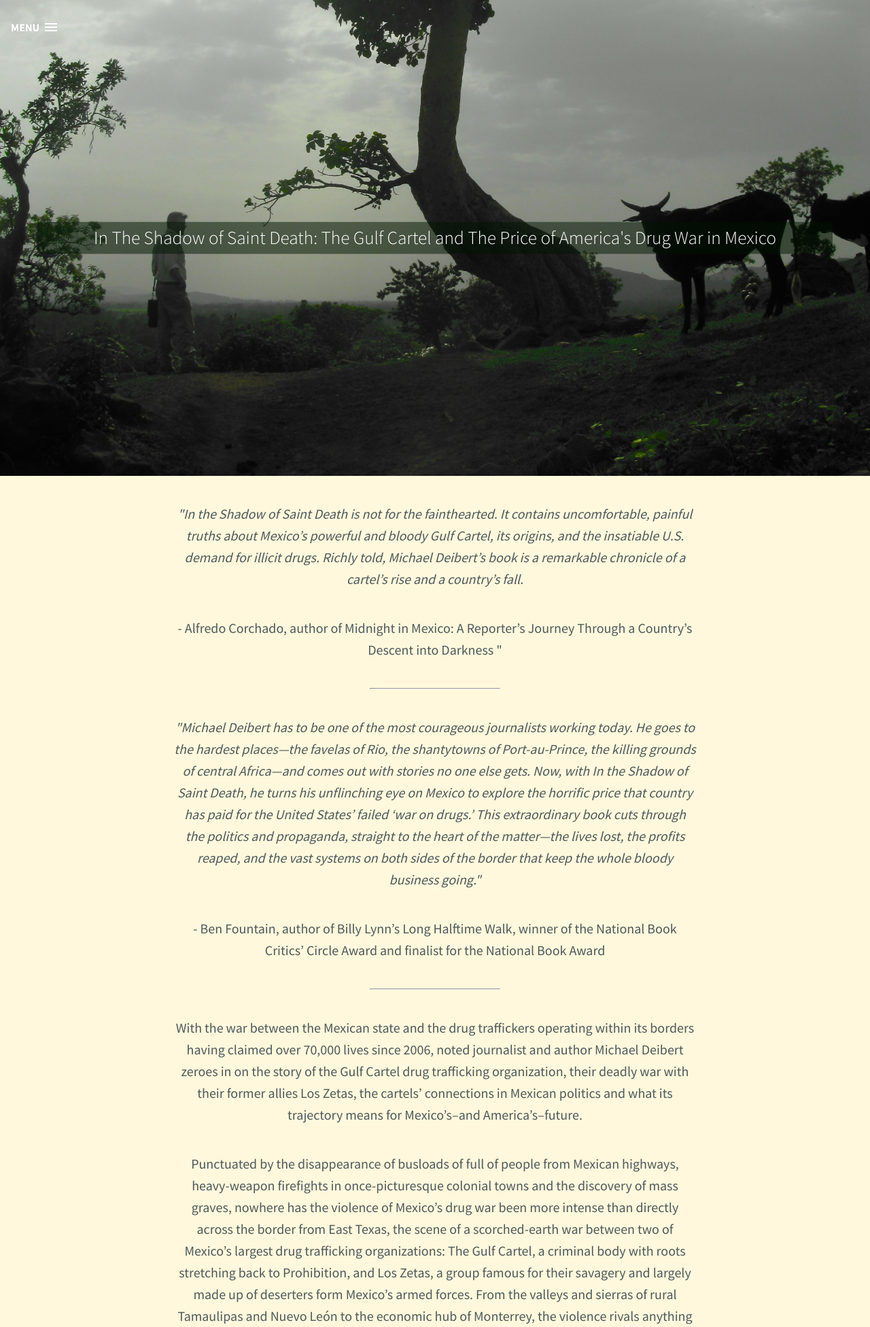
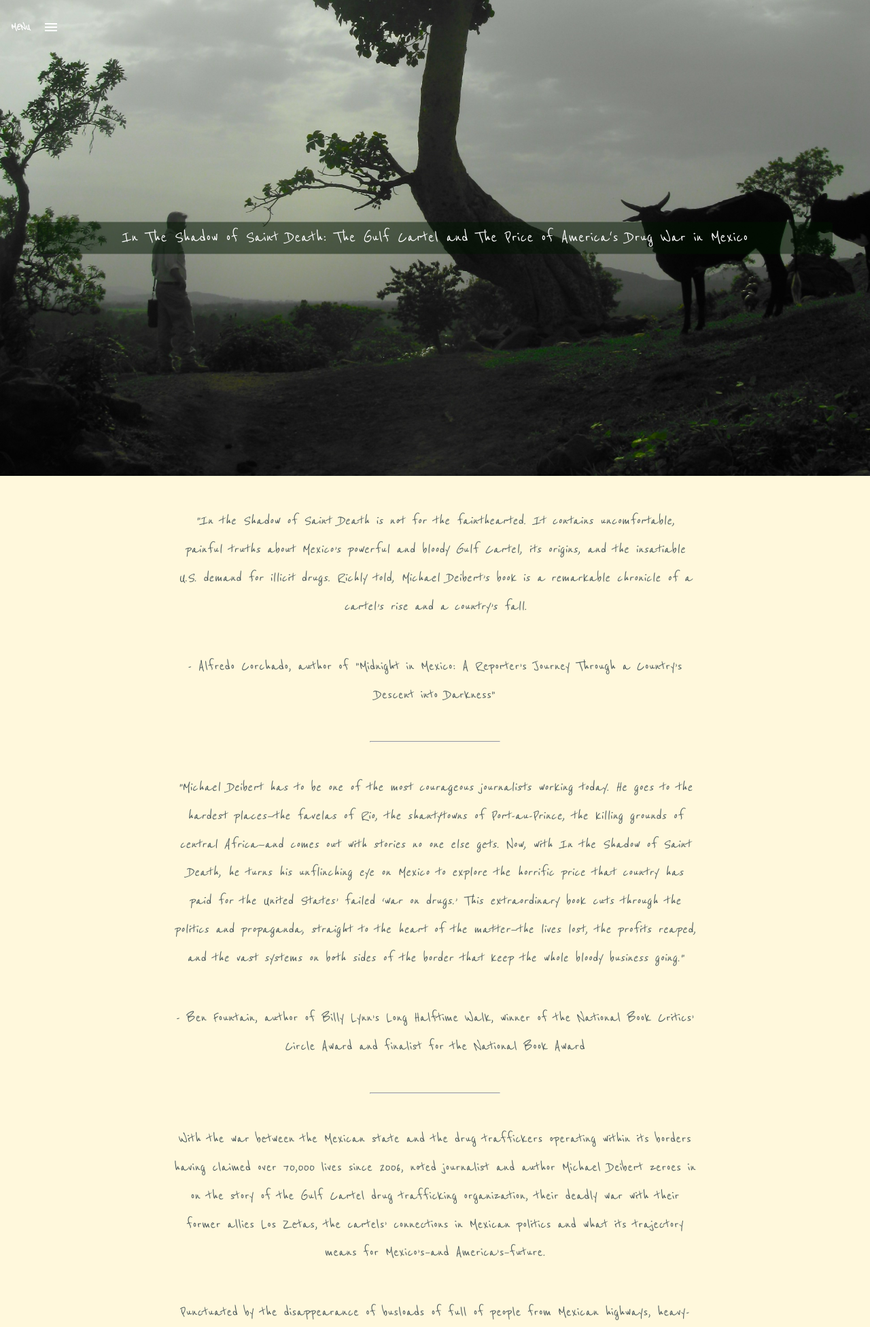
Before and after one commit to bikio/mdeib, a PHP site: page /shadow.html in a window 1280 px wide. Shown: the top 1952 px of the page at 68% size. Run offline with PHP 8.4, Linux system fonts and the light colour scheme.

Commit message:
font check

```diff
--- a/congo.html
+++ b/congo.html
@@ -5,6 +5,7 @@
   <meta name="viewport" content="width=device-width, initial-scale=1">
 
   <link href='http://fonts.googleapis.com/css?family=Source+Sans+Pro:300,400,700' rel='stylesheet' type='text/css'>
+  <link href='http://fonts.googleapis.com/css?family=Reenie+Beanie' rel='stylesheet' type='text/css'>
 
   <link rel="stylesheet" href="css/reset.css"> <!-- CSS reset -->
   <link rel="stylesheet" href="css/style.css"> <!-- Resource style -->
--- a/css/style.css
+++ b/css/style.css
@@ -11,7 +11,7 @@ Primary style
 
 body {
   font-size: 100%;
-  font-family: "Source Sans Pro", sans-serif;
+  font-family: 'Reenie Beanie', cursive;
   color: rgba(2, 23, 37, 0.7);
   background-color: #FFF8DC;
 }
@@ -444,13 +444,14 @@ h1.title {
   font-style: italic;
 }
 .cd-main-content p {
-  line-height: 1.6;
+  line-height: 1.8;
   text-align: center;
   margin: 2em 0;
+  font-size: 1.3em;
 }
 @media only screen and (min-width: 1170px) {
   .cd-main-content p {
     font-size: 20px;
-    font-size: 1.25rem;
+    font-size: 1.45rem;
   }
 }
--- a/home.html
+++ b/home.html
@@ -5,6 +5,7 @@
 	<meta name="viewport" content="width=device-width, initial-scale=1">
 
 	<link href='http://fonts.googleapis.com/css?family=Source+Sans+Pro:300,400,700' rel='stylesheet' type='text/css'>
+	<link href='http://fonts.googleapis.com/css?family=Reenie+Beanie' rel='stylesheet' type='text/css'>
 
 	<link rel="stylesheet" href="css/reset.css"> <!-- CSS reset -->
 	<link rel="stylesheet" href="css/style.css"> <!-- Resource style -->
--- a/notesfrom.html
+++ b/notesfrom.html
@@ -5,6 +5,8 @@
   <meta name="viewport" content="width=device-width, initial-scale=1">
 
   <link href='http://fonts.googleapis.com/css?family=Source+Sans+Pro:300,400,700' rel='stylesheet' type='text/css'>
+    <link href='http://fonts.googleapis.com/css?family=Reenie+Beanie' rel='stylesheet' type='text/css'>
+
 
   <link rel="stylesheet" href="css/reset.css"> <!-- CSS reset -->
   <link rel="stylesheet" href="css/style.css"> <!-- Resource style -->
--- a/shadow.html
+++ b/shadow.html
@@ -5,6 +5,8 @@
   <meta name="viewport" content="width=device-width, initial-scale=1">
 
   <link href='http://fonts.googleapis.com/css?family=Source+Sans+Pro:300,400,700' rel='stylesheet' type='text/css'>
+    <link href='http://fonts.googleapis.com/css?family=Reenie+Beanie' rel='stylesheet' type='text/css'>
+
 
   <link rel="stylesheet" href="css/reset.css"> <!-- CSS reset -->
   <link rel="stylesheet" href="css/style.css"> <!-- Resource style -->
@@ -59,7 +61,7 @@
         "In the Shadow of Saint Death is not for the fainthearted. It contains uncomfortable, painful truths about Mexico’s powerful and bloody Gulf Cartel, its origins, and the insatiable U.S. demand for illicit drugs. Richly told, Michael Deibert’s book is a remarkable chronicle of a cartel’s rise and a country’s fall.
       </p>
       <p>
-      - Alfredo Corchado, author of Midnight in Mexico: A Reporter’s Journey Through a Country’s Descent into Darkness "
+      - Alfredo Corchado, author of "Midnight in Mexico: A Reporter’s Journey Through a Country’s Descent into Darkness"
     </p>
 <hr>
       <p class="cd-main-content-intro">
```
